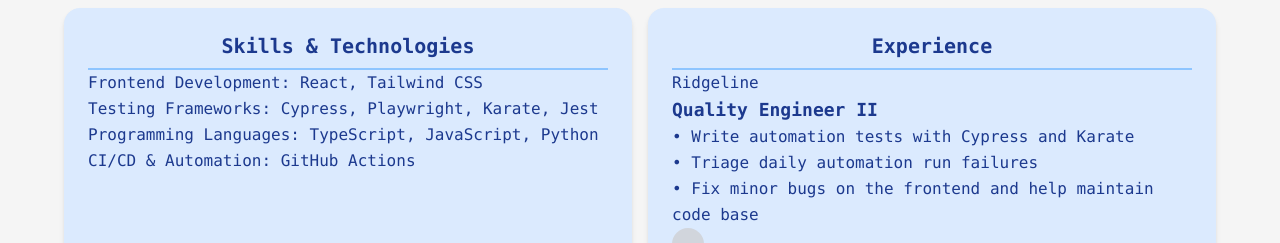
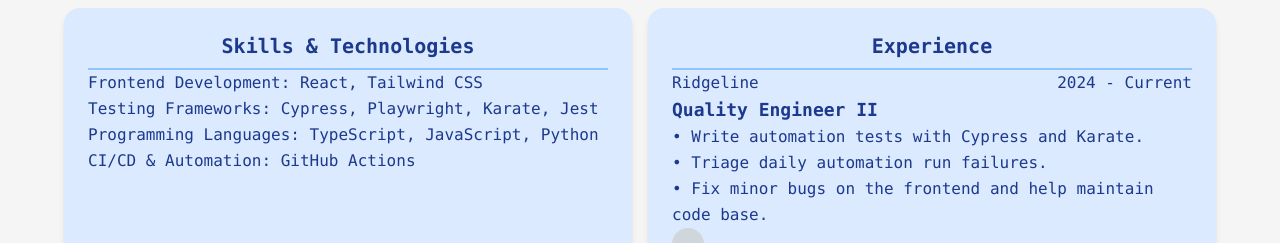
Before and after one commit to drewbrownie21/Portfolio, a React (Vite) app: page / in a window 1280 px wide. Shown: the part 558-801 px from the top of the page. Built offline with nearby package versions, Linux system fonts and the light colour scheme.

Commit message:
Added multiple jobs do iterate through

```diff
--- a/src/Background/Experience.tsx
+++ b/src/Background/Experience.tsx
@@ -1,35 +1,53 @@
 import { useState } from "react";
 
-const jobs = [
+type Jobs = {
+  company: string;
+  jobTitle: string;
+  dateRange: string;
+  duties: String[];
+};
+
+const jobs: Jobs[] = [
   {
-    company : "Ridgeline",
+    company: "Ridgeline",
     jobTitle: "Quality Engineer II",
+    dateRange: "2024 - Current",
     duties: [
-      "Write automation tests with Cypress and Karate",
-      "Triage daily automation run failures",
-      "Fix minor bugs on the frontend and help maintain code base"
-    ]
+      "Write automation tests with Cypress and Karate.",
+      "Triage daily automation run failures.",
+      "Fix minor bugs on the frontend and help maintain code base.",
+    ],
   },
   {
-    company : "School Pathways",
+    company: "School Pathways",
     jobTitle: "Software Test Engineer",
+    dateRange: "2021 - 2024",
     duties: [
-      "Created automated test suite utilizing Cypress and Selenium",
-      "Wrote API-level tests using Python and pytest",
-      "Reduced deploy test time 86%, improving efficiency and accelerating the release cycle through automated testing."
-    ]
-  }
-]
+      "Created automated test suite utilizing Cypress and Selenium.",
+      "Wrote API-level tests using Python and pytest.",
+      "Reduced deploy test time 86%, improving efficiency and accelerating the release cycle through automated testing.",
+    ],
+  },
+  {
+    company: "Scientifc Games",
+    jobTitle: "Software Quality Assuance Engineer",
+    dateRange: "2019 - 2021",
+    duties: [
+      "Tested games to ensure the final product was compliant and ready for field use.",
+      "Developed and maintained the test process to have a comprehensive test plan.",
+      "Automated and optimized the compliance submission process using Python scripts.",
+    ],
+  },
+];
 
 function Experience() {
-  const [selection, setSelection] = useState(0)
+  const [selection, setSelection] = useState(0);
 
-  function handleCount(countInt: number){
-    console.log(selection)
-    if(selection == jobs.length - 1){
-      setSelection(0)
-    }else{
-      setSelection(selection + countInt)
+  function handleCount(countInt: number) {
+    if (selection == jobs.length - 1) {
+      setSelection(0);
+    } else {
+      setSelection(selection + countInt);
     }
   }
 
@@ -42,18 +60,22 @@
         Experience
       </h1>
       <div className="leading-relaxed">
-        <h1>{jobs[selection].company}</h1>
+        <h2 className="flex flex-row justify-between items-center mx-auto">
+          <div className="text-left">{jobs[selection].company}</div>
+          <div className="text-right">{jobs[selection].dateRange}</div>
+        </h2>
         <div>
-          <p className="text-lg font-semibold">Quality Engineer II</p>
-          • Write automation tests with Cypress and Karate <br />
-          • Triage daily automation run failures <br />• Fix minor bugs on the
-          frontend and help maintain code base
+          <p className="text-lg font-semibold">{jobs[selection].jobTitle}</p>
         </div>
-        <button className="w-8 h-8 flex items-center justify-center rounded-full bg-gray-300 hover:bg-gray-400 active:bg-gray-500"
+        <ul>
+          {jobs[selection].duties.map((item, index) => (
+            <li key={index}>• {item}</li>
+          ))}
+        </ul>
+        <button
+          className="w-8 h-8 flex items-center justify-center rounded-full bg-gray-300 hover:bg-gray-400 active:bg-gray-500"
           onClick={() => handleCount(1)}
-        >
-  {/* You can place an icon inside, like a left or right arrow */}
-</button>
+        ></button>
       </div>
     </div>
   );
```
